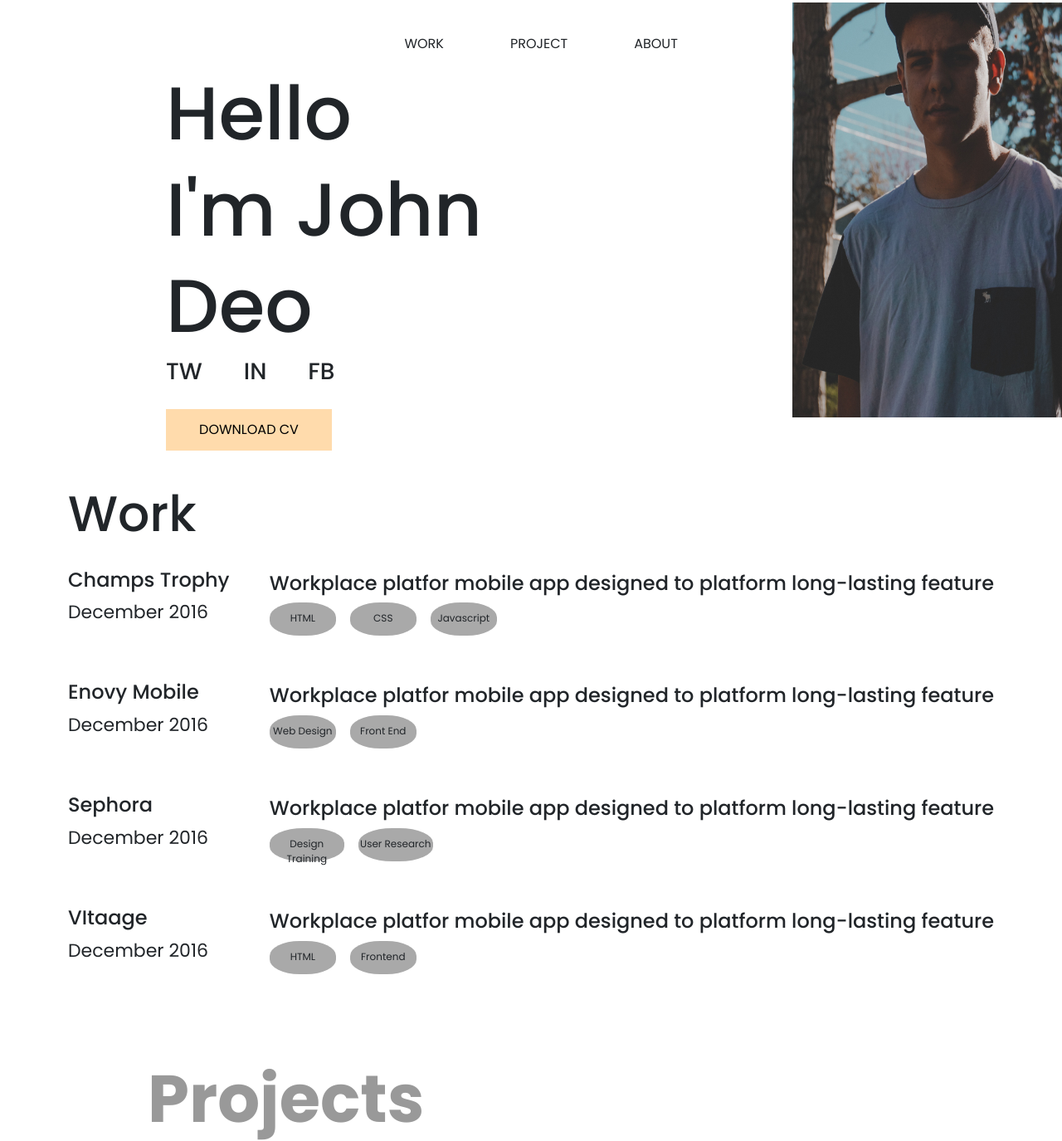
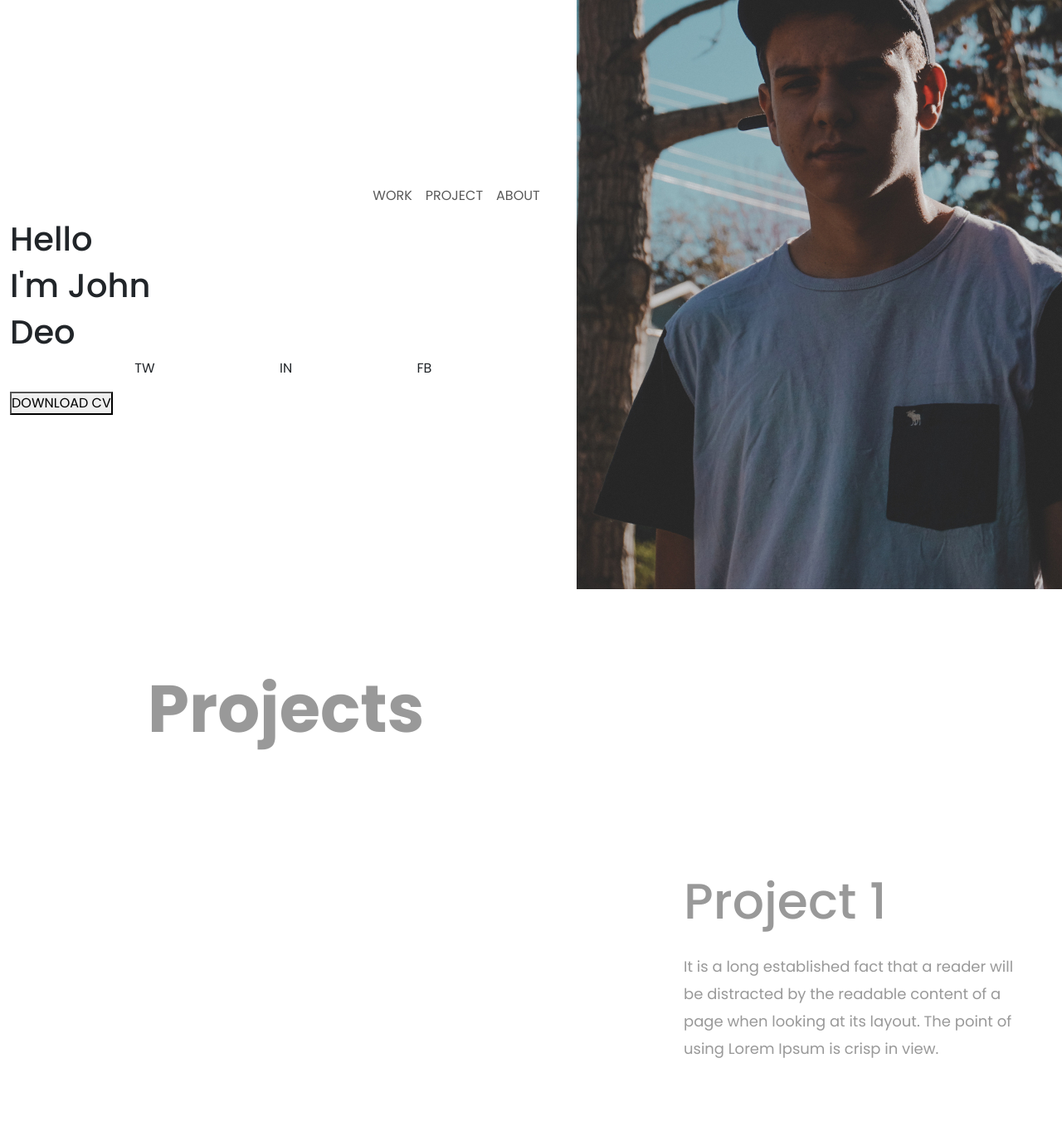
Before and after one commit to NafisTahmid/Deft-Decor-RAW-HTML-CSS-Homework, a plain HTML site: page index.html in a window 1280 px wide. Shown: the part 2-1377 px from the top of the page at 83% size. Drawn offline with nearby package versions, Linux system fonts and the light colour scheme; a web font is replaced by a local one.

Commit message:
Add files via upload

```diff
--- a/index.html
+++ b/index.html
@@ -23,112 +23,64 @@
     <title>Document</title>
 </head>
 <body>
+
     <header class="header">
 
-      <div class="half-width-1">
-            <div class="navbar">
-                <ul class="ms-auto ps-auto">
-                    <li>WORK</li>
-                    <li>PROJECT</li>
-                    <li>ABOUT</li>
-                </ul>
+        <div class="container-fluid">
+            <div class="row justify-content-end align-items-center">
+
+                <div class="col-md-8 background-section">
+                    <nav class="navbar navbar-expand-lg ">
+                        <div class="container-fluid">
+
+                          <button class="navbar-toggler" type="button" data-bs-toggle="collapse" data-bs-target="#navbarNavAltMarkup" aria-controls="navbarNavAltMarkup" aria-expanded="false" aria-label="Toggle navigation">
+                            <span class="navbar-toggler-icon"></span>
+                          </button>
+                          <div class="collapse navbar-collapse" id="navbarNavAltMarkup">
+                            <div class="navbar-nav ms-auto">
+                              <a class="nav-link" class="navbar-gap text-dark fw-bold px-5" href="#">WORK</a>
+                              <a class="nav-link" class="navbar-gap text-dark fw-bold px-5" href="#">PROJECT</a>
+                              <a class="nav-link" class="navbar-gap text-dark fw-bold px-5" href="#">ABOUT</a>
+                            </div>
+                          </div>
+                        </div>
+                      </nav>
+
+                      <div class="header-text-section">
+                        <h1>Hello</h1>
+                        <h1>I'm John</h1>
+                        <h1>Deo</h1>
                       </div>
 
+                      <div class="header-paragraph-section d-flex justify-content-evenly align-items-center">
+                        <div class="header-paragraph-section-1">
+                            <p>TW</p>
+                        </div>
+                        <div class="header-paragraph-section-2">
+                            <p>IN</p>
+                        </div>
+                        <div class="header-paragraph-section-3">
+                            <p>FB</p>
+                        </div>
+                      </div>
 
+                      <div class="header-button-section">
+                            <button>DOWNLOAD CV</button>
+                      </div>
 
                 </div>
 
-      <div class="half-width-2">
+                <div class="col-md-4 image-section">
                     <img src="Images/Picture.jpg" alt="">
                 </div>
-    </header>
 
-    <main class="main">
-        <div class="hero-text">
-            <h1>Hello</h1>
-            <h1>I'm John</h1>
-            <h1>Deo</h1>
-            <div class="small-text">
-                <h3>TW</h3>
-                <h3>IN</h3>
-                <h3>FB</h3>
-            </div>
-
-            <button>DOWNLOAD CV</button>
-        </div>
-
-
-
-    </main>
-
-    <main class="work">
-
-        <div class="container justify-content-between">
-            <h1>Work</h1>
-
-            <div class="text-section">
-                <div class="text-section-1">
-                    <h4>Champs Trophy</h4>
-                    <p>December 2016</p>
-                </div>
-                <div class="text-section-2">
-                    <h4>Workplace platfor mobile app designed to platform long-lasting feature</h4>
-                    <div class="text-section-2-flex">
-                        <div class="text-section-2-flex-1">HTML</div>
-                        <div class="text-section-2-flex-2">CSS</div>
-                        <div class="text-section-2-flex-3">Javascript</div>
-                    </div>
-                </div>
-            </div>
-
-            <div class="text-section">
-                <div class="text-section-1">
-                    <h4>Enovy Mobile</h4>
-                    <p>December 2016</p>
-                </div>
-                <div class="text-section-2">
-                    <h4>Workplace platfor mobile app designed to platform long-lasting feature</h4>
-                    <div class="text-section-2-flex">
-                        <div class="text-section-2-flex-1">Web Design</div>
-                        <div class="text-section-2-flex-2">Front End</div>
-
-                    </div>
-                </div>
-            </div>
-
-              <div class="text-section">
-                <div class="text-section-1">
-                    <h4>Sephora</h4>
-                    <p>December 2016</p>
-                </div>
-                <div class="text-section-2">
-                    <h4>Workplace platfor mobile app designed to platform long-lasting feature</h4>
-                    <div class="text-section-2-flex">
-                        <div class="text-section-2-flex-1-design">Design Training</div>
-                        <div class="text-section-2-flex-2-research">User Research</div>
-                    </div>
-                </div>
-            </div>
-
-            <div class="text-section">
-                <div class="text-section-1">
-                    <h4>VItaage</h4>
-                    <p>December 2016</p>
-                </div>
-                <div class="text-section-2">
-                    <h4>Workplace platfor mobile app designed to platform long-lasting feature</h4>
-                    <div class="text-section-2-flex">
-                        <div class="text-section-2-flex-1">HTML</div>
-                        <div class="text-section-2-flex-2">Frontend</div>
-                    </div>
             </div>
         </div>
 
 
-        </div>
-    </main>
+    </header>
 
-    <div class="container">
+    <div class="container mt-5">
 
         <section class="projects-section-1 pt-5">
             <h1 class="ms-5 ps-5">Projects</h1>
@@ -209,16 +161,18 @@
 
     </div>
 
-    <div class="footer mt-5 mt-5 pt-5">
+    <!-- <div class="footer mt-5 mt-5 pt-5">
+
         <div class="footer-text-1">
-            <p>Designed in figma. With love.</p>
+            <p>Designe
+                d in figma. With love.</p>
         </div>
+
         <div class="footer-text-2">
             <p>John Deo . 2020</p>
         </div>
 
-
-
+    </div> -->
 
 
 </body>
```
Lines whose indentation alone changed are shown as unchanged.
